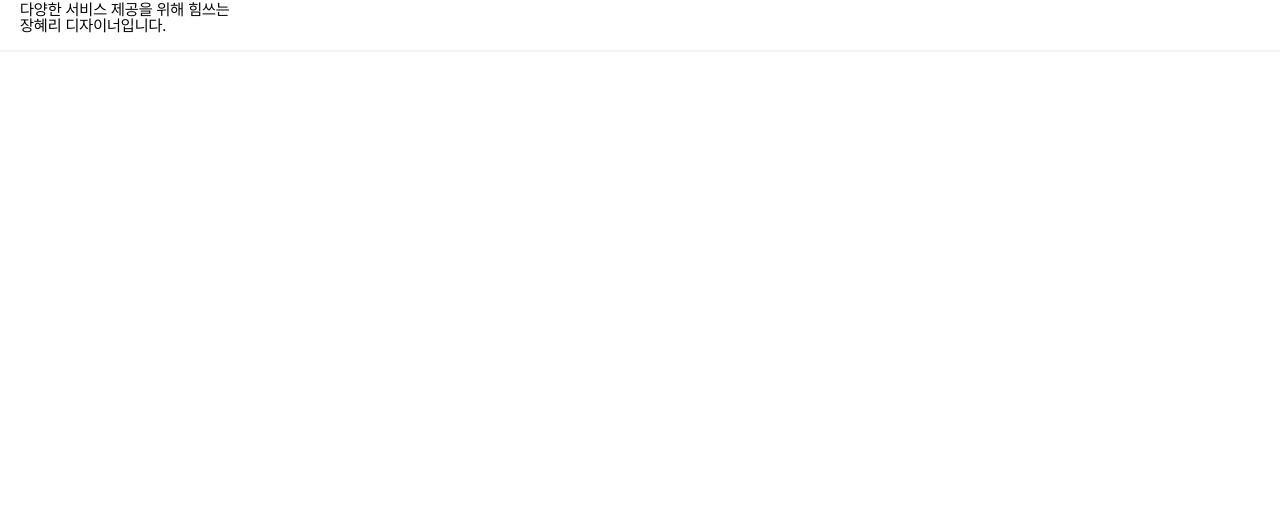
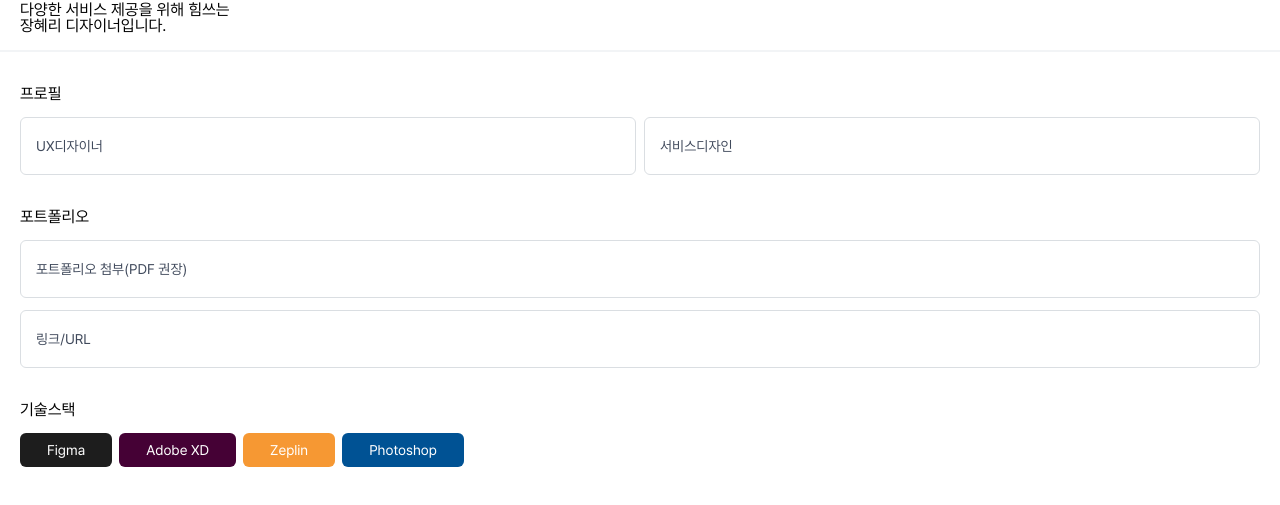
Before and after one commit to diglowc/vue_study, a Vue app: page /mypage in a window 1280 px wide. Shown: the part 249-754 px from the top of the page. Built offline with nearby package versions, Linux system fonts and the light colour scheme.

Commit message:
feat: 마이페이지 구현 (수정 기능 x)

```diff
--- a/src/views/MyPage.vue
+++ b/src/views/MyPage.vue
@@ -16,9 +16,31 @@
     </p>
   </div>
   <hr class="mypage_hr" />
+  <div class="myInfo">
+    <p class="subHeader">프로필</p>
+    <div class="myProfileBox">
+      <ReadonlyInputText title="UX디자이너" />
+      <ReadonlyInputText title="서비스디자인" />
+    </div>
+    <p class="subHeader">포트폴리오</p>
+    <div class="myPortfolioBox">
+      <ReadonlyInputText title="포트폴리오 첨부(PDF 권장)" />
+      <ReadonlyInputText title="링크/URL" />
+    </div>
+    <p class="subHeader">기술스택</p>
+    <div class="myAbilityBox">
+      <AbilityCategory title="Figma" backColor="#1D1D1D" />
+      <AbilityCategory title="Adobe XD" backColor="#450135" />
+      <AbilityCategory title="Zeplin" backColor="#F69833" />
+      <AbilityCategory title="Photoshop" backColor="#005294" />
+    </div>
+  </div>
 </template>
 
-<script lang="ts" setup></script>
+<script lang="ts" setup>
+import ReadonlyInputText from "@/components/atoms/ReadonlyInputText.vue";
+import AbilityCategory from "@/components/resources/AbilityCategory.vue";
+</script>
 
 <style lang="scss">
 .myBackImg {
@@ -46,7 +68,8 @@
   text-align: left;
 }
 .nameAndEdit,
-.editProfile {
+.editProfile,
+.myProfileBox {
   display: flex;
   flex-direction: row;
   align-items: center;
@@ -76,4 +99,29 @@
   border: 0;
   margin-top: 16px;
 }
+.subHeader {
+  color: #000;
+  font-family: "Pretendard";
+  font-size: 16px;
+  font-weight: 500;
+  margin-top: 34px;
+}
+.myProfileBox :nth-child(n + 2) {
+  margin-left: 8px;
+}
+.myProfileBox :nth-child(n) {
+  width: 50%;
+}
+.myPortfolioBox {
+  display: flex;
+  flex-direction: column;
+}
+.myPortfolioBox :nth-child(n + 2) {
+  margin-top: 12px;
+}
+.myAbilityBox {
+  display: flex;
+  flex-direction: row;
+  flex-wrap: wrap;
+}
 </style>
```
